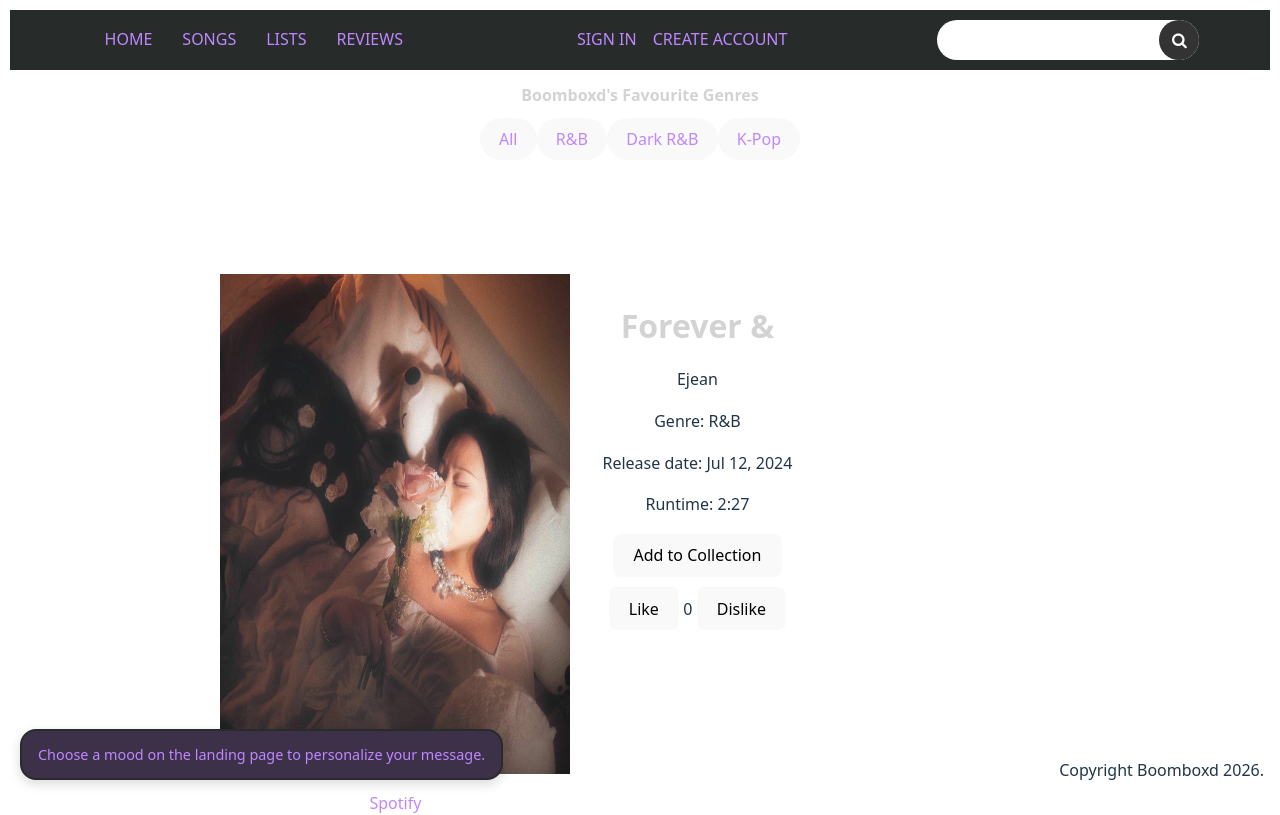
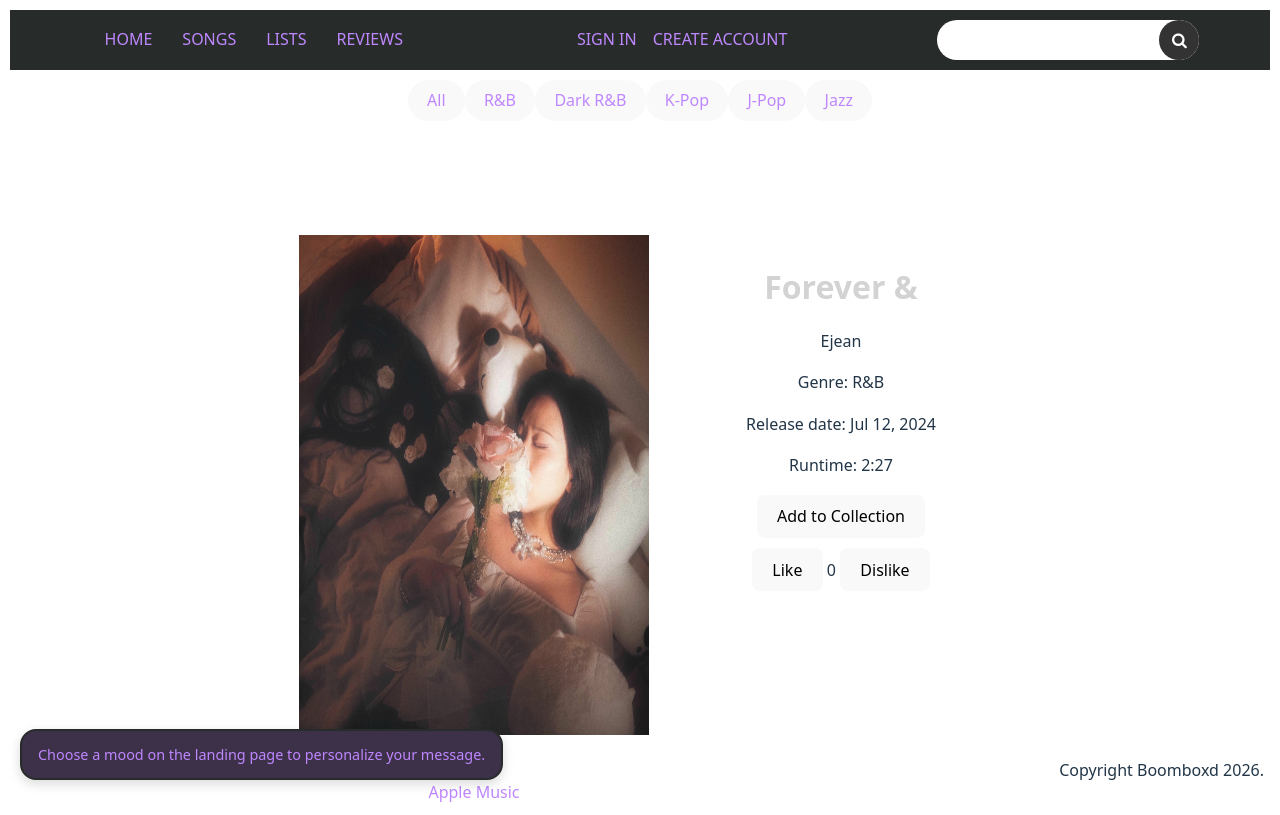
Before and after one commit to Onniikun/FSD_Project, a React (Vite) app: page /songs in a window 1280 px wide. Shown: the top 815 px of the page. Built offline with nearby package versions, Linux system fonts and the light colour scheme.

Commit message:
Refactored song items, links and genre filter to use hook and repo, added hook comments.

```diff
--- a/src/apis/SongItemRepo.ts
+++ b/src/apis/SongItemRepo.ts
@@ -43,11 +43,11 @@ export async function updateSongItem(updateSongItem: Song): Promise<Song> {
  * @param songId - Song Item ID.
  */
 export async function deleteSongItem(songId: number) {
-    const deleteSong = songs.filter(t => t.id === songId)
+    const deleteSong = songs.findIndex(t => t.id === songId)
 
-    if(!deleteSong) {
+    if(deleteSong === -1) {
         throw new Error(`Failed to delete Song Item ${songId}`)
     } else
 
-    return deleteSong;
+    songs.splice(deleteSong, 1)
 }
--- a/src/components/common/songs/song-filter/GenreFilter.tsx
+++ b/src/components/common/songs/song-filter/GenreFilter.tsx
@@ -9,10 +9,17 @@ type GenreFilterProps = {
  * @param param0 - Selected Genre.
  * @returns - Filtered song.
  */
-function GenreFilter({ onChange }: GenreFilterProps) {
-    const genres = ["All", "R&B", "Dark R&B", "K-Pop"];
+export function GenreFilter({ onChange }: GenreFilterProps) {
+    const genres = ["All", "R&B", "Dark R&B", "K-Pop", "J-Pop", "Jazz"];
 
     //Using my hook
+    /**
+     * Unlike my SongItem this hook changes the display of my button based
+     * on the genre. (While the other one displays it for the song based on the genre.)
+     * Similar to what you see on spotify.
+     *
+     * This hook is my useSortAndFilter hook.
+     */
     const { selectedItem: selectedGenre, setSelectedItem: setSelectedGenre} = useSortFilter("All")
 
     const handleGenreChange = (genre: string) => {
@@ -36,4 +43,3 @@ function GenreFilter({ onChange }: GenreFilterProps) {
         </>
     )
 }
-export default GenreFilter
--- a/src/components/common/songs/song-items/SongItem.tsx
+++ b/src/components/common/songs/song-items/SongItem.tsx
@@ -1,25 +1,44 @@
-import { songs } from "../../../../apis/SongItemData.ts"
 import "./song-item.css"
-import GenreFilter from "../song-filter/GenreFilter.tsx"
+import { GenreFilter } from "../song-filter/GenreFilter.tsx"
 import Links from "../song-links/SongLinks.tsx"
 import Upvote from "../song-upvote/SongUpvote.tsx"
-import { useState } from "react"
+import { useState, useEffect } from "react"
 import { Link } from 'react-router-dom'
+
+import type { Song } from "../../../../types/songModel.ts"
+import { fetchAllSongs } from "../../../../apis/SongItemRepo.ts"
+import { useSortFilter } from "../../../hooks/useSortAndFilterUI.ts"
 
 /**
  * Displays song information.
  * @returns - A song item{s}
  */
-function SongItem() {
-    //use state for a selected Genre.
-    const [selectedGenre, setSelectedGenre] = useState<string>("All")
+export function SongItem() {
+    //use state for a selected Genre.(Used my hook to display the filtered genre)
+    /**
+     * Unlike my GenreFilter this hook displays the actual Song Item based
+     * on the genre. (While the other one displays it for the button.)
+     *
+     * This hook is my useSortAndFilter hook.
+     */
+    const {selectedItem: selectedGenre, setSelectedItem: setSelectedGenre} = useSortFilter<string>("All")
+    /**
+     * This component uses the SongItemRepo file. Where we useEffect to render
+     * the data from calling the API to display it; this is for when we have a back-end components.
+     *
+     * This method is from my repository method.
+     */
+    const [songs, setSongs] = useState<Song[]>([])
+    //https://react.dev/reference/react/useEffect
+    useEffect(() => {
+        const SongData = fetchAllSongs()
+        setSongs(SongData)}, [])
     // Displaying the filtered songs.
     //https://www.youtube.com/watch?v=u1yr_HZivzk
     const filteredSongs =
         selectedGenre === "All" ? songs : songs.filter(song => song.genre === selectedGenre)
     return(
         <>
-        <h2 className="message">Boomboxd's Favourite Genres</h2>
         <GenreFilter onChange={setSelectedGenre}/>
         <section className="song-item">
             <ul>
@@ -29,7 +48,6 @@ function SongItem() {
                 filteredSongs.map((song)=> (
                     <li key={song.id} className="song-card">
                     <div>
-                        {/* To add link to song item. */}
                         <Link to={`/song:${song.title}/${song.artist}`}>
                             <div className="songWrapper">
                                 <img className="songPFP"src={song.cover} alt="songpic" />
@@ -56,5 +74,3 @@ function SongItem() {
         </>
     )
 }
-
-export default SongItem;
--- a/src/components/common/songs/song-items/song-item.css
+++ b/src/components/common/songs/song-items/song-item.css
@@ -10,6 +10,7 @@
 .songPFP {
     height: 500px;
     width: 350px;
+    display: block;
 }
 
 .songWrapper:hover {
@@ -18,8 +19,15 @@
 }
 .title {
     font-size: xx-large;
+    max-width: 320px;
+    word-wrap: break-word;
+    overflow-wrap: break-word;
 }
-
+/*Song information*/
+.song-info {
+  min-width: 320px;
+  max-width: 320px;
+}
 
 /*Position of Song Information*/
 .song-card {
@@ -42,8 +50,3 @@
     display: block;
     text-align: center;
 }
-
-/**/
-.message {
-    text-align: center;
-}
--- a/src/components/common/songs/song-links/SongLinks.tsx
+++ b/src/components/common/songs/song-links/SongLinks.tsx
@@ -21,7 +21,7 @@ function Links({ links }: LinksProps) {
     }
     const platforms = Object.keys(platform)
     //Using my hook
-    const { selectedItem, setSelectedItem } = useSortFilter("Spotify")
+     const { selectedItem, setSelectedItem } = useSortFilter("Spotify")
 
     return(
     <>
@@ -39,7 +39,7 @@ function Links({ links }: LinksProps) {
                         target="_blank"
                         rel="noopener noreferrer"
                         className={selectedItem === label ? "active" : ""}
-                        onClick={() => setSelectedItem(label)}
+                        onMouseDown={() => setSelectedItem(label)}
                         >
                         {label}
                         </a>
--- a/src/components/hooks/useSortAndFilterUI.ts
+++ b/src/components/hooks/useSortAndFilterUI.ts
@@ -14,12 +14,12 @@ export function useSortFilter<T>(
     const [selectedItem, setSelectedItem] = useState<T>(initialSelected)
 
     //Handles selected item to be displayed
-    const handleGenreChange = (items: T) => {
+    const handleItemChange = (items: T) => {
         setSelectedItem(items)
     }
 
     return{
         selectedItem,
-        setSelectedItem: handleGenreChange
+        setSelectedItem: handleItemChange
     }
 }
--- a/src/components/pages/DiscoverSongs.tsx
+++ b/src/components/pages/DiscoverSongs.tsx
@@ -1,4 +1,4 @@
-import SongItem from "../common/songs/song-items/SongItem"
+import { SongItem } from "../common/songs/song-items/SongItem"
 import { MoodSelector } from "../common/mood-selector/MoodSelector"
 
 
```
